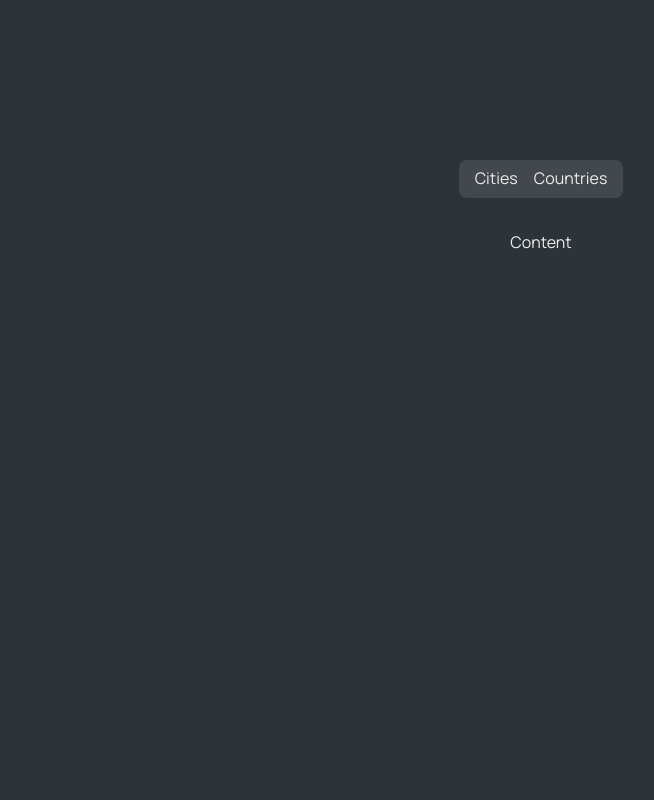
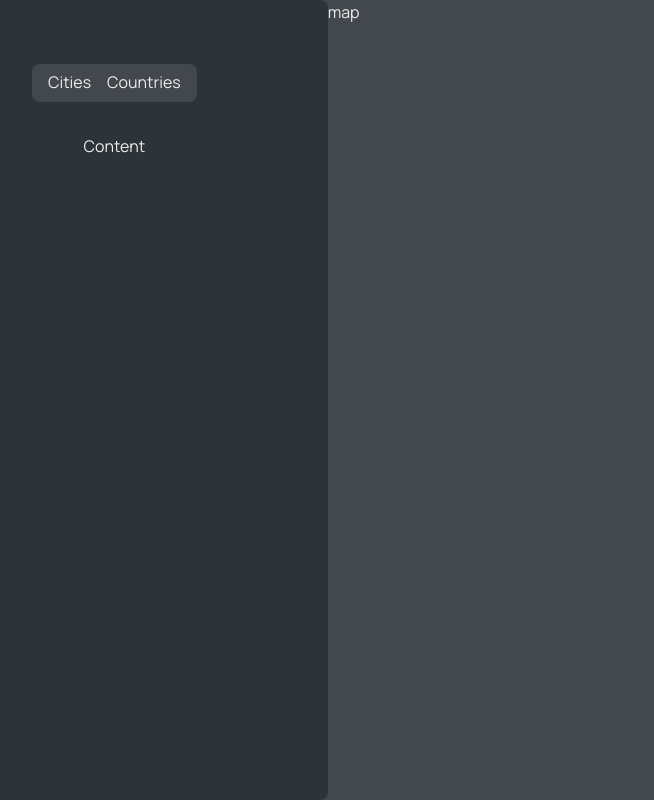
Before and after one commit to piklmateo/travel-app, a React (Vite) app: page /app in a window 1280 px wide. Shown: the whole page, without its empty margins (99-753 px from the left). Built offline with nearby package versions, Linux system fonts and the light colour scheme.

Commit message:
Implemented main dashboard design

```diff
--- a/src/components/Dashboard/Dashboard.module.css
+++ b/src/components/Dashboard/Dashboard.module.css
@@ -0,0 +1,5 @@
+.dashboardContainer {
+  display: grid;
+  grid-template-columns: 1fr 2fr;
+  background-color: var(--color-dark--2);
+}
--- a/src/components/Dashboard/Dashboard.tsx
+++ b/src/components/Dashboard/Dashboard.tsx
@@ -1,9 +1,12 @@
 import SidebarPanel from "../SidebarPanel/SidebarPanel";
+import Map from "../Map/Map";
+import styles from "./Dashboard.module.css";
 
 const Dashboard = () => {
   return (
-    <div>
+    <div className={styles.dashboardContainer}>
       <SidebarPanel />
+      <Map />
     </div>
   );
 };
--- /dev/null
+++ b/src/components/Map/Map.module.css
@@ -0,0 +1,4 @@
+.mapContainer {
+  min-height: 100vh;
+  background-color: var(--color-dark--2);
+}
--- /dev/null
+++ b/src/components/Map/Map.tsx
@@ -0,0 +1,12 @@
+import React from "react";
+import styles from "./Map.module.css";
+
+const Map = () => {
+  return (
+    <div className={styles.mapContainer}>
+      <h1>map</h1>
+    </div>
+  );
+};
+
+export default Map;
--- a/src/components/SidebarPanel/SidebarPanel.module.css
+++ b/src/components/SidebarPanel/SidebarPanel.module.css
@@ -6,10 +6,11 @@
   color: var(--color-light--2);
   min-height: 100vh;
   gap: 2rem;
+  border-radius: 0px 8px 8px 0px;
 }
 
 .sidebarPaneNavigation {
-  margin-top: 10rem;
+  margin-top: 4rem;
   background-color: var(--color-dark--2);
   border-radius: 8px;
   padding: 0.4rem 1rem;
```
